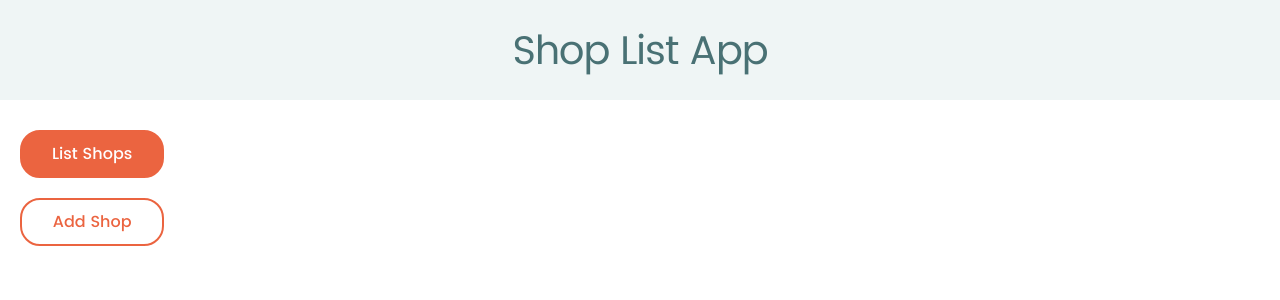
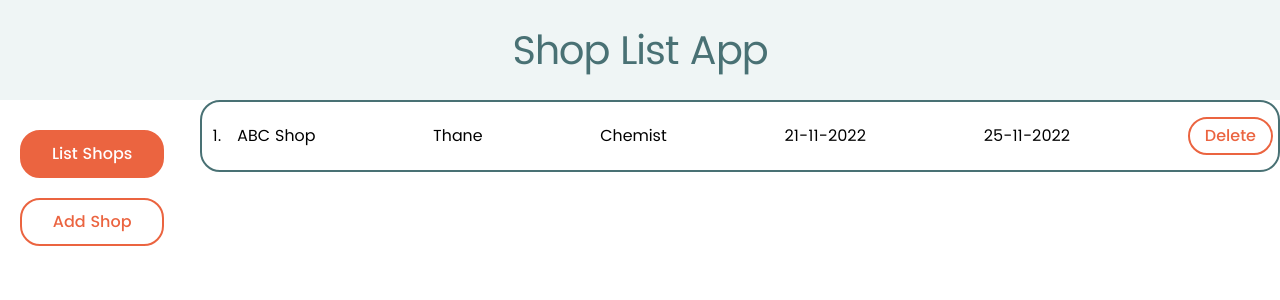
Before and after one commit to Coder-Aftab/shops-List, a React (Vite) app: page /shops in a window 1280 px wide. Shown: the top 300 px of the page. Built offline with nearby package versions, Linux system fonts and the light colour scheme.

Commit message:
defined shopCard styles

```diff
--- a/src/App.css
+++ b/src/App.css
@@ -125,7 +125,9 @@ body {
   max-height: 5rem;
 }
 .btn--small {
+  padding: 0.5rem 1rem;
   max-width: 10rem;
+  max-height: 4rem;
 }
 @media screen and (min-width: 760px) {
   .btn--large {
@@ -188,3 +190,44 @@ body {
     grid-template-areas: "header header" "aside-bar main";
   }
 }
+
+/* Shop */
+.shop__card {
+  width: 100%;
+  max-width: 310px;
+  padding: 2rem 1rem;
+  display: grid;
+  grid-template-columns: 30px auto;
+  align-content: center;
+}
+.shop__card--outline {
+  border-radius: 2rem;
+  border: 2px solid var(--color-secondary);
+}
+.sno {
+  display: flex;
+  justify-content: center;
+  margin-right: 1rem;
+}
+.shop__card__section {
+  display: flex;
+  flex-direction: column;
+}
+.shop__card__section .btn {
+  margin-left: 0;
+}
+
+@media screen and (min-width: 760px) {
+  .shop__card__section {
+    flex-direction: row;
+    align-items: center;
+    justify-content: space-between;
+  }
+  .shop__card {
+    max-width: 100%;
+    padding: 0.5rem;
+  }
+  .sno {
+    align-items: center;
+  }
+}
--- a/src/components/ShopCard.jsx
+++ b/src/components/ShopCard.jsx
@@ -0,0 +1,22 @@
+import React from "react";
+
+function ShopCard() {
+  return (
+    <div className="shop__card shop__card--outline">
+      <span className="sno">1.</span>
+
+      <ul className="shop__card__section">
+        <li>ABC Shop</li>
+        <li>Thane</li>
+        <li>Chemist</li>
+        <li>21-11-2022</li>
+        <li>25-11-2022</li>
+        <li>
+          <button className="btn btn--accent btn--small">Delete</button>
+        </li>
+      </ul>
+    </div>
+  );
+}
+
+export default ShopCard;
--- a/src/components/Shops.jsx
+++ b/src/components/Shops.jsx
@@ -1,7 +1,12 @@
 import React from "react";
+import ShopCard from "./ShopCard";
 
 function Shops() {
-  return <div></div>;
+  return (
+    <div>
+      <ShopCard />
+    </div>
+  );
 }
 
 export default Shops;
```
